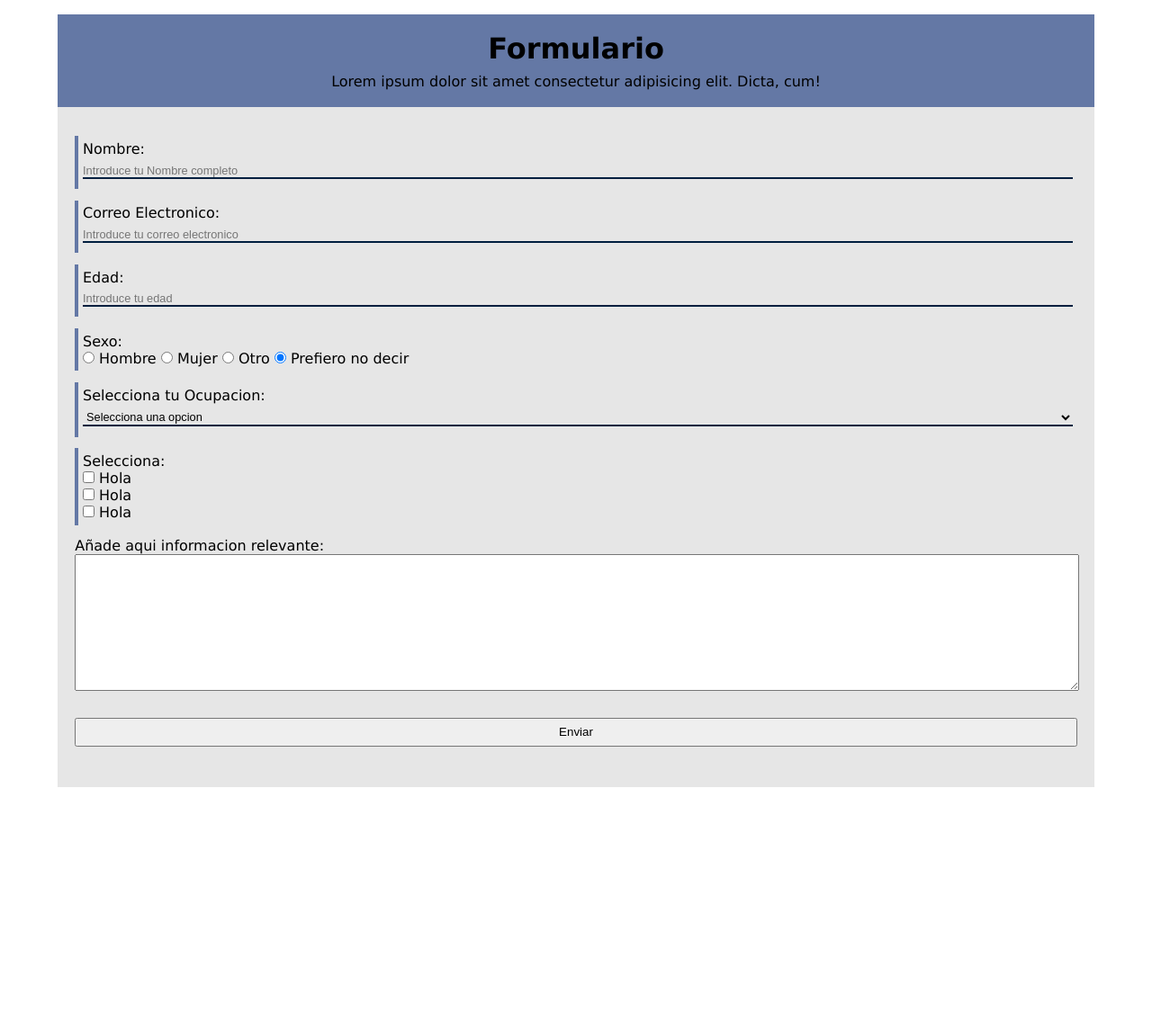
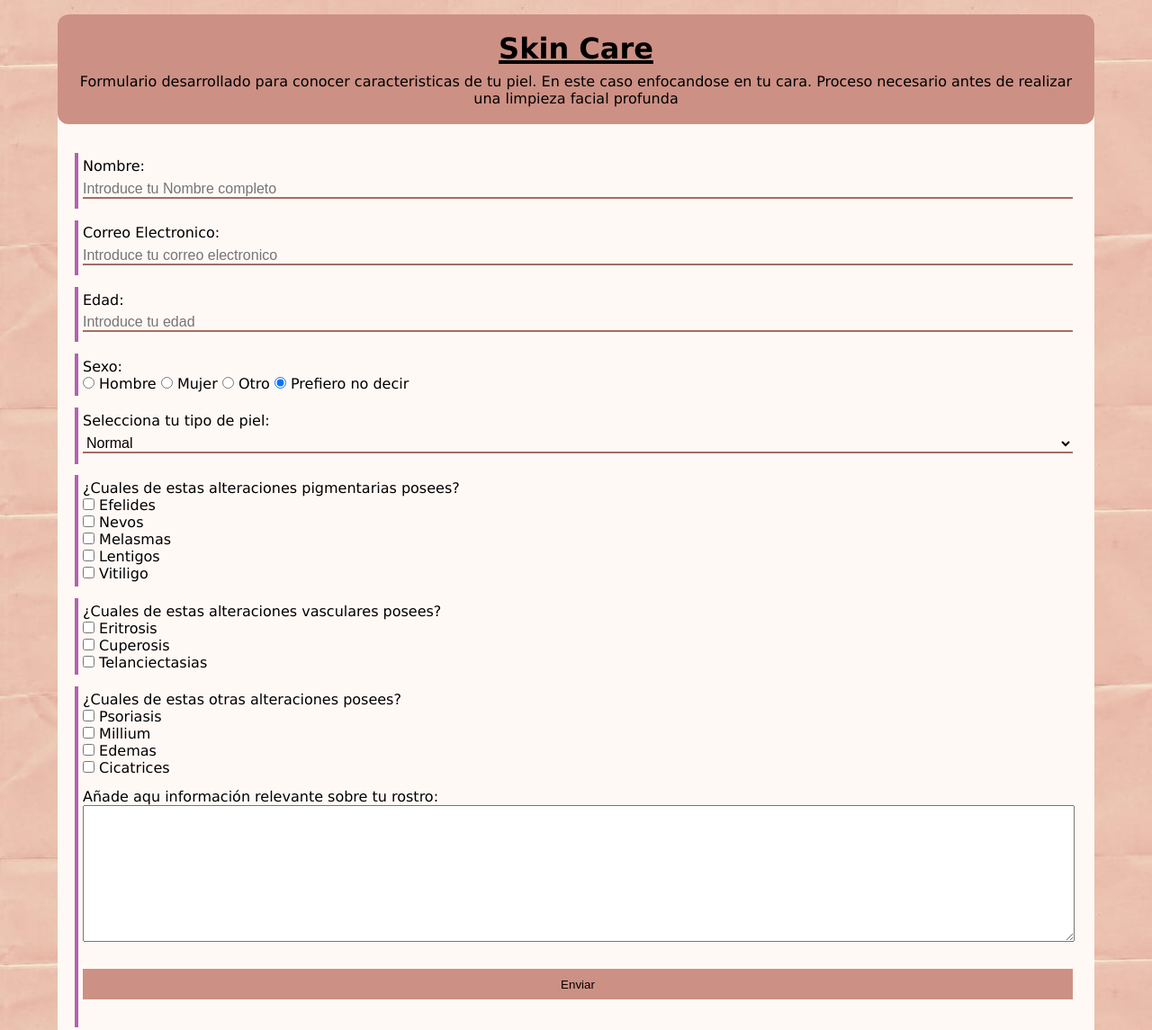
Before and after one commit to OJPalenzuela/pag-formulario-semana1, a plain HTML site: page index.html in a window 1280 px wide. Shown: the top 1145 px of the page at 90% size. Before the commit the page ends 891 px from the top, so only its background shows below. Drawn offline with Linux system fonts and the light colour scheme.

Commit message:
Se añaden los cambios finales de la pagina y diseño

```diff
--- a/index.html
+++ b/index.html
@@ -6,14 +6,14 @@
     <meta http-equiv="X-UA-Compatible" content="IE=edge">
     <meta name="viewport" content="width=device-width, initial-scale=1.0">
     <link rel="stylesheet" href="styles/style.css">
-    <title>Document</title>
+    <title>Skin Care</title>
 </head>
 
 <body>
     <div class="main">
         <div id="header">
-            <h1 id="title">Formulario</h1>
-            <p id="description">Lorem ipsum dolor sit amet consectetur adipisicing elit. Dicta, cum!</p>
+            <h1 id="title">Skin Care</h1>
+            <p id="description">Formulario desarrollado para conocer caracteristicas de tu piel. En este caso enfocandose en tu cara. Proceso necesario antes de realizar una limpieza facial profunda</p>
         </div>
         <div id="form-div">
             <form id="survey-form" action="">
@@ -44,23 +44,41 @@
                 </div>
 
                 <div class="border">
-                    <label for="sel">Selecciona tu Ocupacion:</label>
+                    <label for="sel">Selecciona tu tipo de piel:</label>
                     <select name="sel" id="dropdown">
-                        <option value="0">Selecciona una opcion</option>
-                        <option value="0"></option>
-
+                        <option value="0">Normal</option>
+                        <option value="0">Seca</option>
+                        <option value="0">Mixta</option>
+                        <option value="0">Grasosa</option>
+                        <option value="0">Sensible</option>
                     </select>
                 </div>
 
                 <div class="border">
-                    <label>Selecciona:</label><br>
-                    <label for="seleccion"><input type="checkbox" name="seleccion" id="cb" value="0"> Hola</label> <br>
-                    <label for="seleccion"><input type="checkbox" name="seleccion" id="cb2" value="0"> Hola</label><br>
-                    <label for="seleccion"><input type="checkbox" name="seleccion" id="cb2" value="0"> Hola</label>
+                    <label>¿Cuales de estas alteraciones pigmentarias posees?</label><br>
+                    <label for="cb"><input type="checkbox" name="pigm" id="cb" value="0"> Efelides</label> <br>
+                    <label for="cb1"><input type="checkbox" name="pigm" id="cb1" value="0"> Nevos</label><br>
+                    <label for="cb2"><input type="checkbox" name="pigm" id="cb2" value="0"> Melasmas</label><br>
+                    <label for="cb3"><input type="checkbox" name="pigm" id="cb3" value="0"> Lentigos</label><br>
+                    <label for="cb4"><input type="checkbox" name="pgm" id="cb4" value="0"> Vitiligo</label>
                 </div>
 
+                <div class="border">
+                    <label>¿Cuales de estas alteraciones vasculares posees?</label><br>
+                    <label for="cb5"><input type="checkbox" name="vas" id="cb5" value="0"> Eritrosis</label> <br>
+                    <label for="cb6"><input type="checkbox" name="vas" id="cb6" value="0"> Cuperosis</label><br>
+                    <label for="cb7"><input type="checkbox" name="vas" id="cb7" value="0"> Telanciectasias</label>
+                </div>
+
+                <div class="border">
+                    <label>¿Cuales de estas otras alteraciones posees?</label><br>
+                    <label for="cb8"><input type="checkbox" name="otr" id="cb8" value="0"> Psoriasis</label> <br>
+                    <label for="cb9"><input type="checkbox" name="otr" id="cb9" value="0"> Millium</label><br>
+                    <label for="cb10"><input type="checkbox" name="otr" id="cb10" value="0"> Edemas</label><br>
+                    <label for="cb11"><input type="checkbox" name="otr" id="cb11" value="0"> Cicatrices</label>
+
                 <div>
-                    <label for="area">Añade aqui informacion relevante:</label>
+                    <label for="area">Añade aqu información relevante sobre tu rostro:</label>
                     <textarea name="area" id="message" cols="30" rows="10"></textarea>
                 </div>
                 <div>
--- a/styles/style.css
+++ b/styles/style.css
@@ -4,24 +4,28 @@
 }
 
 body{
+    background: url('../images/background.jpg');
     font-family: 'Lucida Sans', 'Lucida Sans Regular', 'Lucida Grande', 'Lucida Sans Unicode', Geneva, Verdana, sans-serif;
 }
 
 
+#header{
+    background-color: #cd9085;
+    padding: 1.2rem;
+    border-radius: 12px;
+}
 
 .main{
-    background-color: rgb(230, 230, 230);
+    background-color: #fff9f6;
     width: 90%;
     margin: 1rem auto;
+    border-radius: 12px;
 }
 
-#header{
-    background-color: #6478a5;
-    padding: 1.2rem;
-}
 #title{
     text-align: center;
     margin-bottom: 0.5rem;
+    text-decoration: 4px solid underline;
 }
 #description{
     text-align: center;
@@ -42,13 +46,14 @@ body{
     border: none;
     background: none;
     outline: 0;
-    border-bottom: 2px solid #001f3f;
+    border-bottom: 2px solid #a56c63;
+    font-size: 1rem;
 }
 
 #survey-form .border{
     margin: 0.8rem 0;
     padding: 0.3rem;
-    border-left: 4px solid #6478a5;
+    border-left: 4px solid rgb(177, 99, 177);
 }
 
 #survey-form div{
@@ -62,14 +67,28 @@ body{
 
 button{
     width: 100%;
-    padding: 0.4rem;
+    padding: 0.6rem;
     margin: 1em 0;
+    background: #cd9085;
+    border: 0;
+}
+
+button:hover{
+    cursor: pointer;
+    background: #dfa196;
 }
 
 @media screen and (max-width: 768px){
     .main{
         width: 100%;
         margin: 0;
+        font-size: 18px;
+    }
+    #header{
+        border-radius: 0px;
+    }
+    .main{
+        border-radius: 0px;
     }
 
 }
```
Also changed, not shown: images/background.jpg (added).
